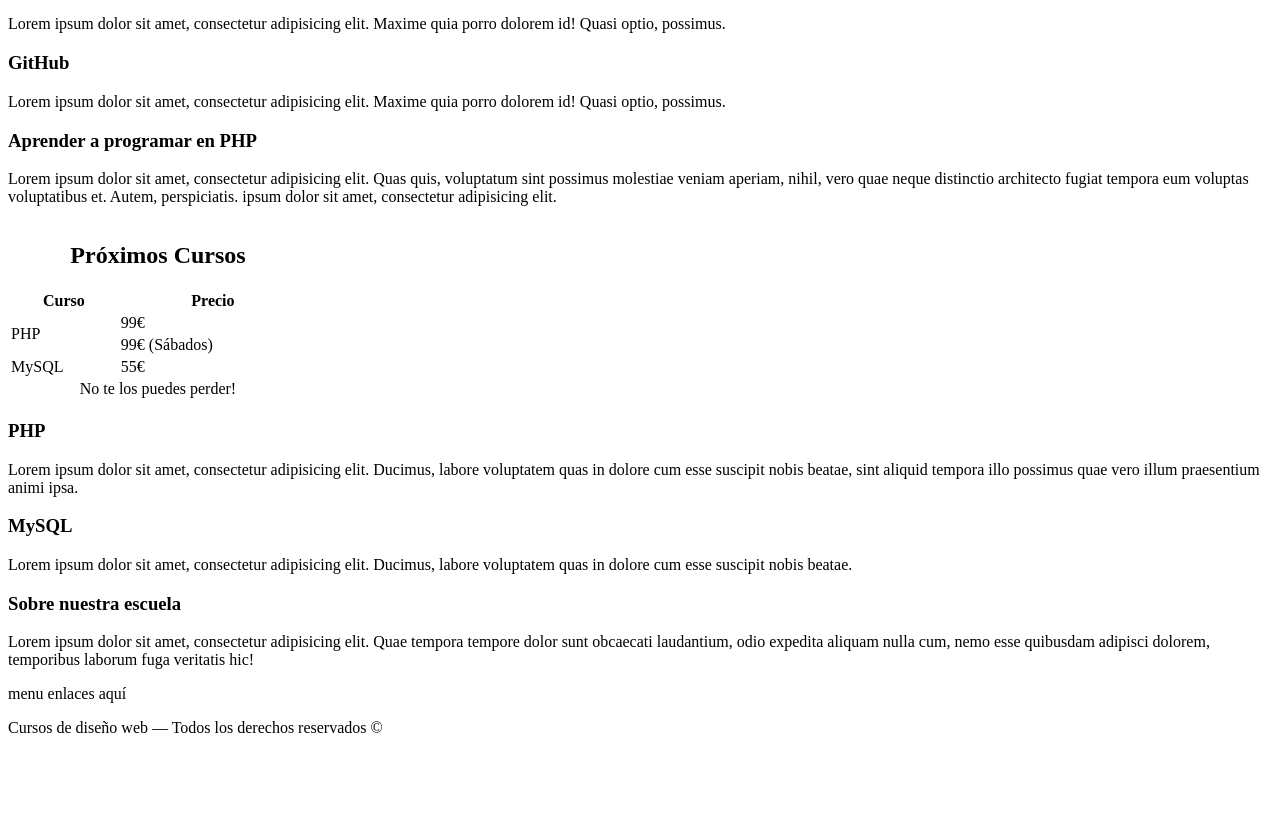
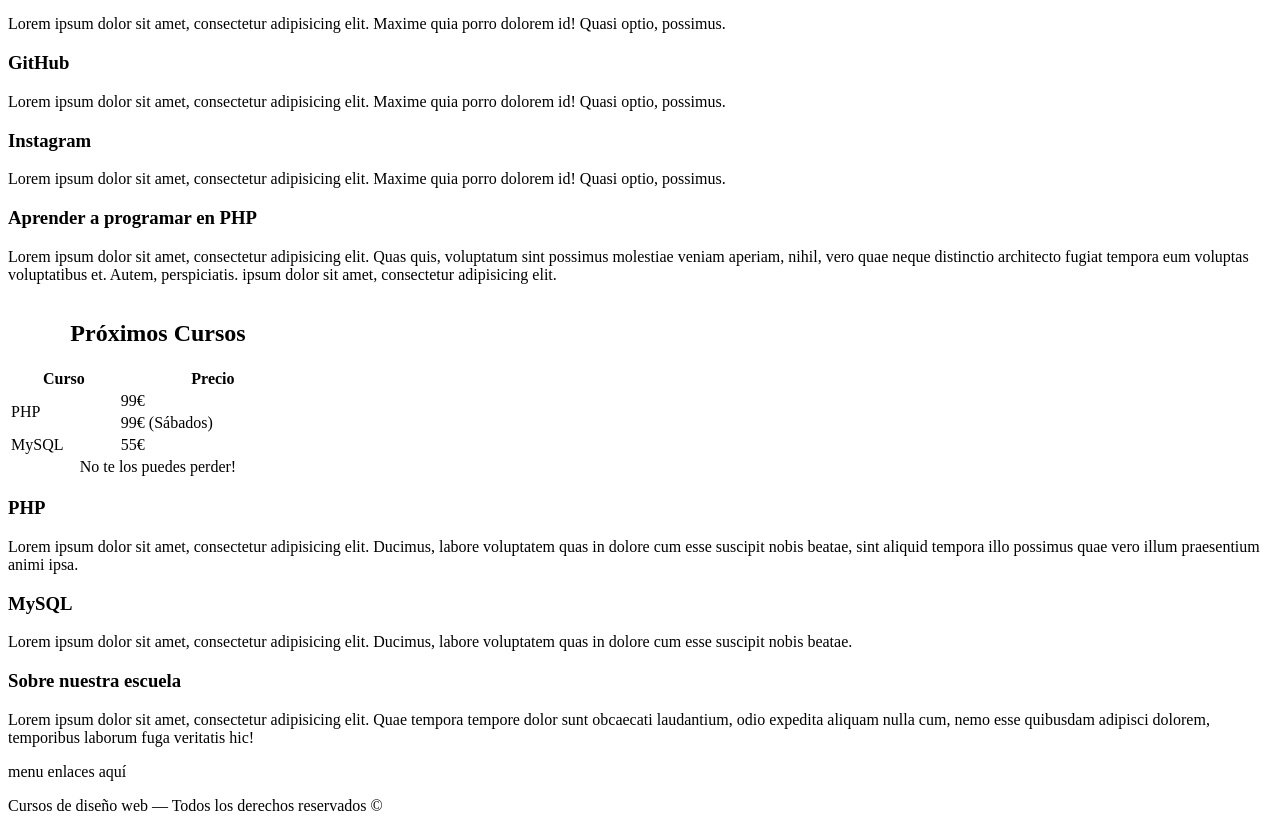
Before and after one commit to aoleagagoitia/GitPrueba, a plain HTML site: page index.html in a window 1280 px wide. Shown: the part 1662-2493 px from the top of the page. Before the commit the page ends 2415 px from the top, so only its background shows below. Drawn offline with Linux system fonts and the light colour scheme.

Commit message:
Agregamos article de instagram

```diff
--- a/index.html
+++ b/index.html
@@ -93,6 +93,11 @@
                </article>
 
                <article role="article">
+                   <h3>Instagram</h3>
+                   <p>Lorem ipsum dolor sit amet, consectetur adipisicing elit. Maxime quia porro dolorem id! Quasi optio, possimus.</p>
+               </article>
+
+               <article role="article">
                    <h3>Aprender a programar en PHP</h3>
                    <p>Lorem ipsum dolor sit amet, consectetur adipisicing elit. Quas quis, voluptatum sint possimus molestiae veniam aperiam, nihil, vero quae neque distinctio architecto fugiat tempora eum voluptas voluptatibus et. Autem, perspiciatis. ipsum dolor sit amet, consectetur adipisicing elit.</p>
                </article>
```
